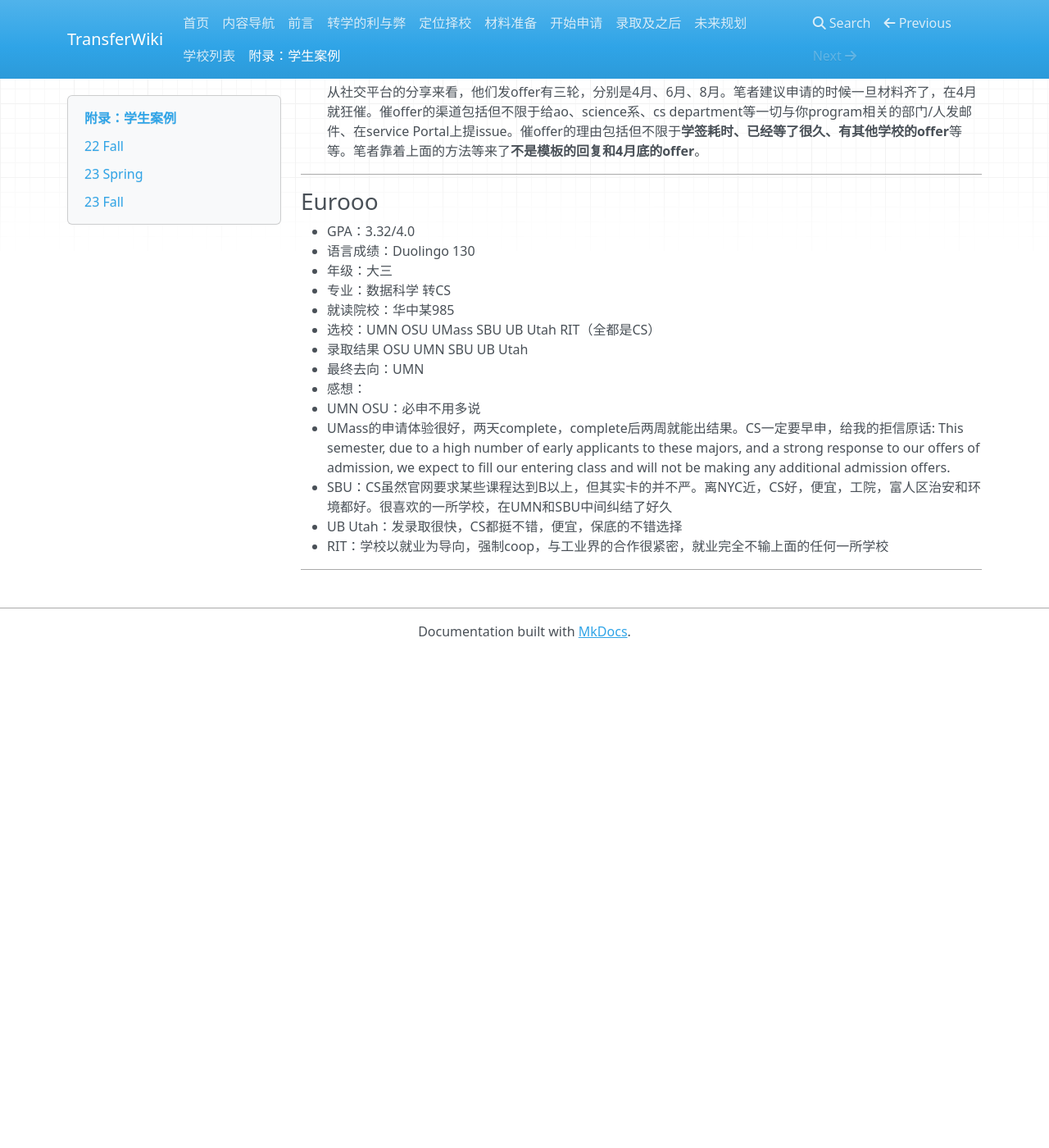
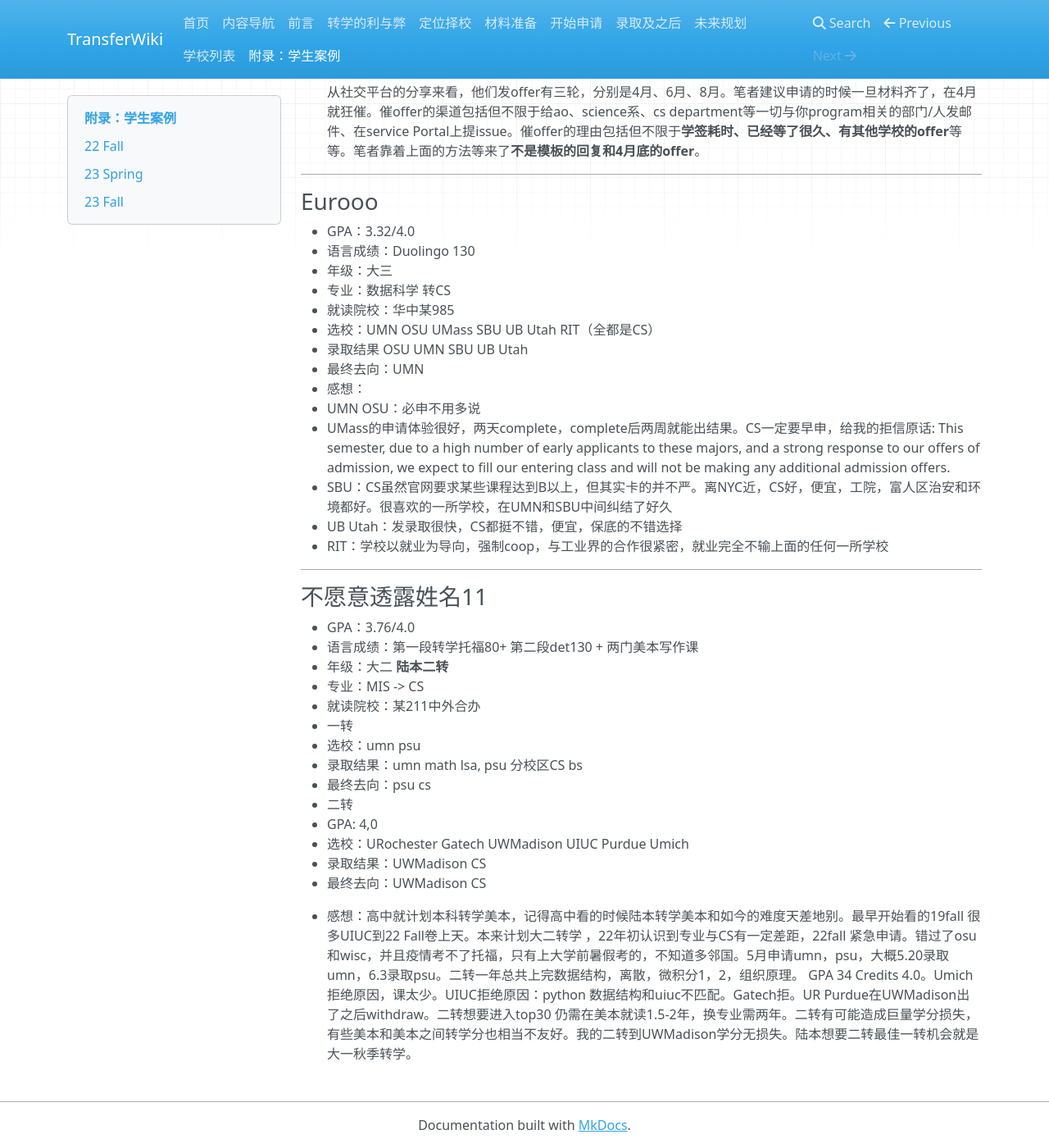
Before and after one commit to SihanXU/TransferWiki, an MkDocs documentation site: the page built from docs/bgs.md, in a window 1280 px wide and 1400 px high, scrolled down 12662 px. Shown: the whole window at 82% size. Built offline with MkDocs 1.6.1, drawn with Linux system fonts in a browser that asks for light colours; nearby versions of some CDN libraries; before the commit the page ends 13460 px from its top, so only the background shows below that.

Commit message:
Update bgs.md

```diff
--- a/docs/bgs.md
+++ b/docs/bgs.md
@@ -532,3 +532,22 @@ DET115(有点低，天天摆大烂的恶果)
 5.	RIT：学校以就业为导向，强制coop，与工业界的合作很紧密，就业完全不输上面的任何一所学校
 
 ***
+
+### 不愿意透露姓名11
+
+- GPA：3.76/4.0
+- 语言成绩：第一段转学托福80+ 第二段det130 + 两门美本写作课
+- 年级：大二 **陆本二转**
+- 专业：MIS -> CS
+- 就读院校：某211中外合办
+- 一转
+- 选校：umn psu
+- 录取结果：umn math lsa, psu 分校区CS bs
+- 最终去向：psu cs
+- 二转
+- GPA: 4,0
+- 选校：URochester Gatech UWMadison UIUC Purdue Umich
+- 录取结果：UWMadison CS
+- 最终去向：UWMadison CS
+
+- 感想：高中就计划本科转学美本，记得高中看的时候陆本转学美本和如今的难度天差地别。最早开始看的19fall 很多UIUC到22 Fall卷上天。本来计划大二转学 ，22年初认识到专业与CS有一定差距，22fall 紧急申请。错过了osu和wisc，并且疫情考不了托福，只有上大学前暑假考的，不知道多邻国。5月申请umn，psu，大概5.20录取umn，6.3录取psu。二转一年总共上完数据结构，离散，微积分1，2，组织原理。 GPA 34 Credits 4.0。Umich拒绝原因，课太少。UIUC拒绝原因：python 数据结构和uiuc不匹配。Gatech拒。UR Purdue在UWMadison出了之后withdraw。二转想要进入top30 仍需在美本就读1.5-2年，换专业需两年。二转有可能造成巨量学分损失，有些美本和美本之间转学分也相当不友好。我的二转到UWMadison学分无损失。陆本想要二转最佳一转机会就是大一秋季转学。
```
